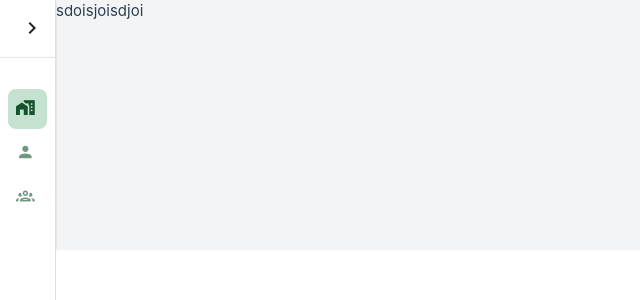
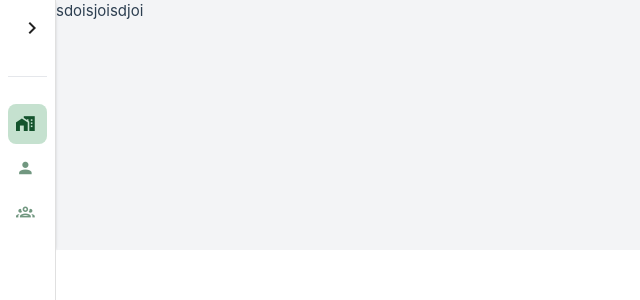
Before and after one commit to saidabdul80/paymentFE, a Vue app: page / in a window 1280 px wide. Shown: the top 300 px of the page, without its empty margins (0-640 px from the left). Built offline with nearby package versions, Linux system fonts and the light colour scheme.

Commit message:
fix:updates

```diff
--- a/src/components/sidebar/sidebar.vue
+++ b/src/components/sidebar/sidebar.vue
@@ -19,9 +19,9 @@
                         <v-btn :icon="!rail?'mdi-chevron-left':'mdi-chevron-right'" variant="text" @click.stop="rail = !rail"></v-btn>
                     </template>
                 </v-list-item>
-                <v-divider></v-divider>
-                <hr>
-                <br>
+                <v-list-item nav>
+                    <v-divider class="border-opacity-100" color="success"></v-divider>
+                </v-list-item>
                 <v-list density="compact" nav>
                     <v-list-item v-for="item in items" rounded="lg" active-class="tw-bg-green-100" size="xlarge"  :to="item.path"  :value="item.title">
                         <template v-slot:prepend>
```
